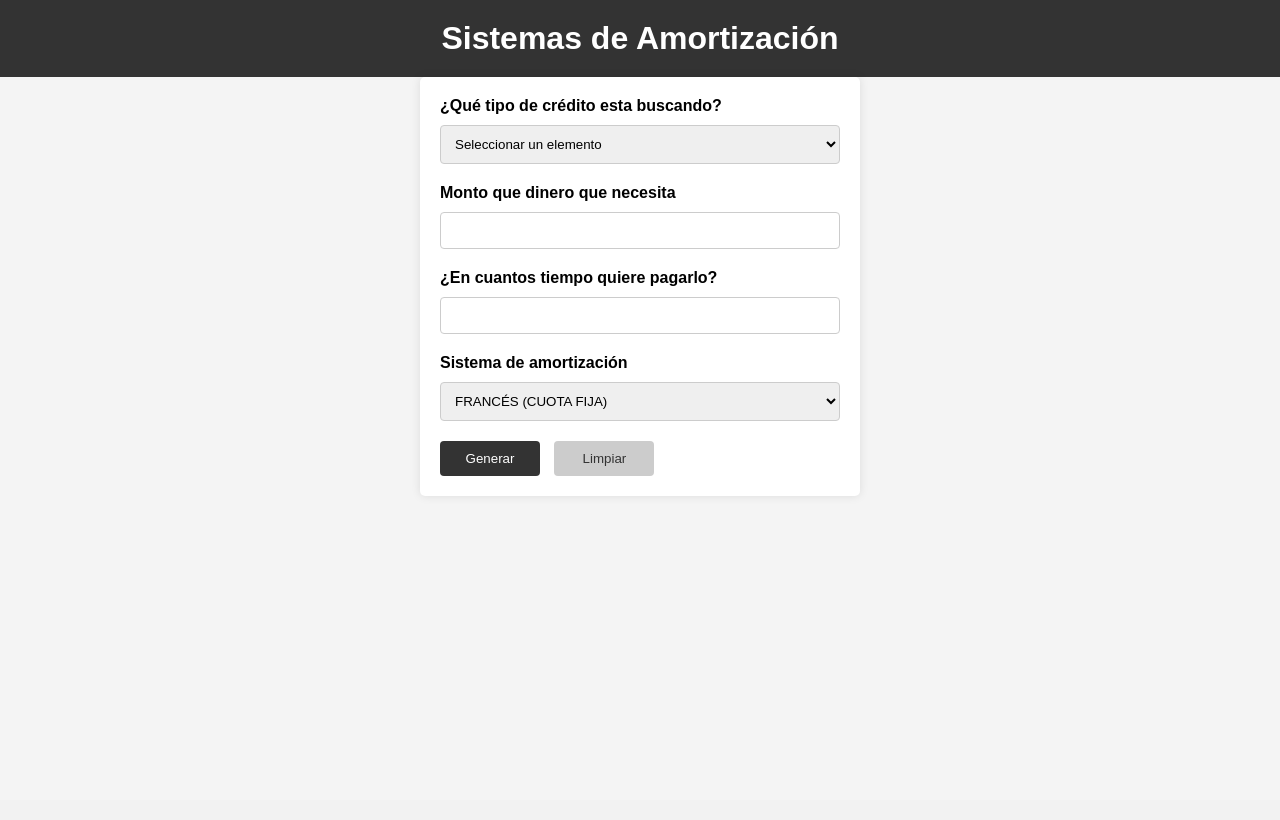
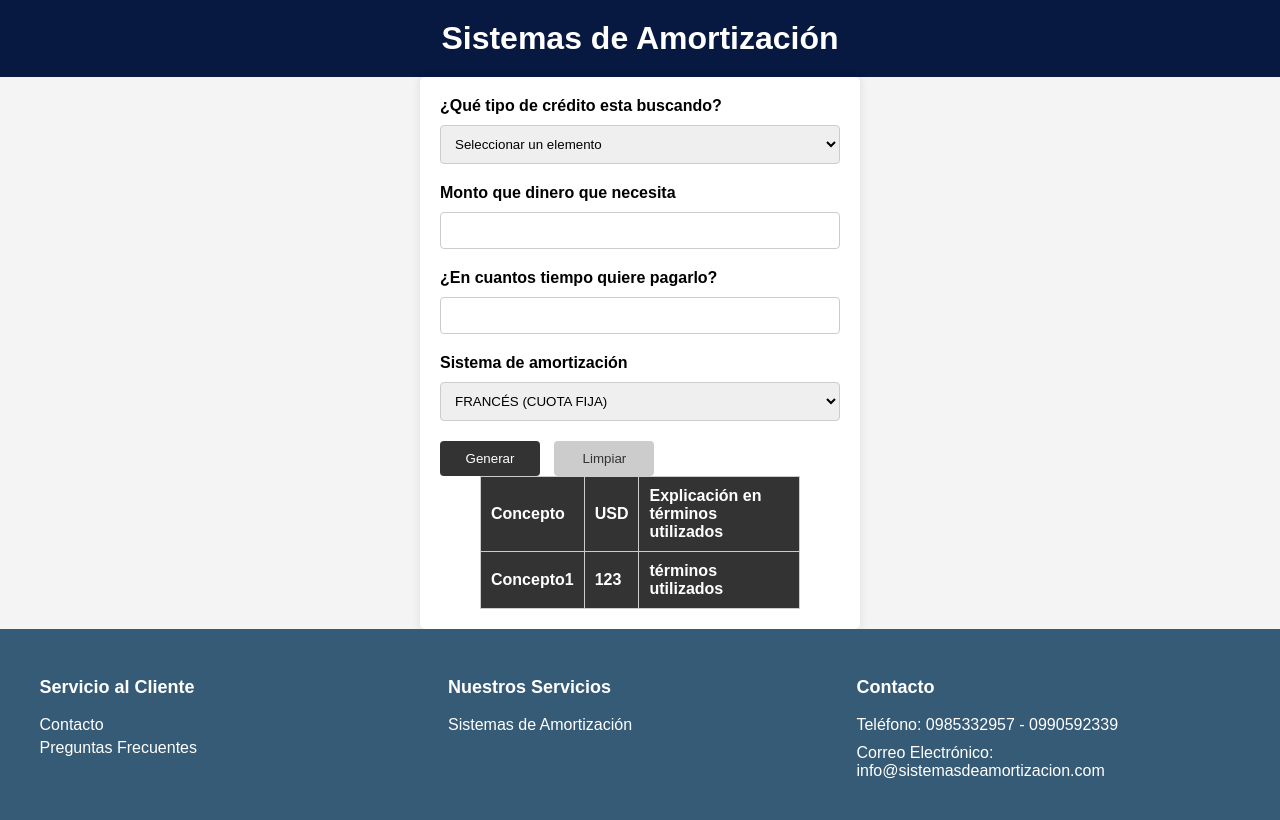
Before and after one commit to diana9519/ProyectoEconomia, a PHP site: the page made by Sistemas de Amortización/index.html in a window 1280 px wide. Before the commit the page ends 496 px from the top, so only its background shows below. Run offline with PHP 8.4, Linux system fonts and the light colour scheme; lists and menus that the app fills with data are empty.

Commit message:
creación de campos del sistema de amortización

```diff
--- a/Sistemas de Amortización/controllers/AppController.js
+++ b/Sistemas de Amortización/controllers/AppController.js
@@ -2,16 +2,29 @@ class AppController {
   constructor(modelo, vista) {
     this.modelo = modelo;
     this.vista = vista;
-      this.vista.botonCalcular.addEventListener('click', this.calcular.bind(this));
+    this.vista.botonGenerar.addEventListener('click', this.calcular.bind(this));
+
+    // Ocultar la tabla al cargar la página
+    const tabla1 = document.getElementById('tabla1');
+    tabla1.style.display = 'none';
   }
 
   calcular() {
-      const datosUsuario = this.vista.obtenerDatosUsuario();
-      this.modelo.montoPrestamo = datosUsuario.montoPrestamo;
-      this.modelo.tasaInteres = datosUsuario.tasaInteres;
-      this.modelo.plazoPrestamo = datosUsuario.plazoPrestamo;
+    const monto = parseFloat(document.getElementById('amount').value);
+    const plazo = parseInt(document.getElementById('period').value);
+    const sistemaAmortizacion = document.getElementById('system').value;
 
-      const amortizacion = this.modelo.calcularAmortizacion();
-      this.vista.mostrarResultados(amortizacion.cuotaMensual, amortizacion.totalPago, amortizacion.interesesTotales);
+    const tabla1HTML = LoanModel.calcularTabla1(monto, plazo, sistemaAmortizacion);
+    const tabla2HTML = AmortizationSchedule.calcularTabla2(monto, plazo, sistemaAmortizacion);
+    const tabla3HTML = this.modelo.calcularTabla3(monto, plazo, sistemaAmortizacion);
+
+    // Mostrar la tabla al hacer clic en el botón "Generar"
+    const tabla1 = document.getElementById('tabla1');
+    tabla1.innerHTML = tabla1HTML;
+    tabla1.style.display = 'block'; // Mostrar la tabla
+
+    // Agregar el contenido a las otras tablas y mostrarlas de manera similar
+    document.getElementById('tabla2').innerHTML = tabla2HTML;
+    document.getElementById('tabla3').innerHTML = tabla3HTML;
   }
 }
--- a/Sistemas de Amortización/index.html
+++ b/Sistemas de Amortización/index.html
@@ -1,16 +1,22 @@
 <!DOCTYPE html>
 <html lang="en">
+
 <head>
     <meta charset="UTF-8">
     <meta name="viewport" content="width=device-width, initial-scale=1.0">
     <title>Sistemas de Amortización</title>
     <link rel="stylesheet" href="styles.css">
+    <script src="models/LoanModel.js"></script>
+    <script src="views/UIController.js"></script>
+    <script src="controllers/AppController.js"></script>
+    <h1>Sistemas de Amortización</h1>
 </head>
+
 <body>
-    <h1>Sistemas de Amortización</h1>
+
     <form>
-        <label for="system">¿Qué tipo de crédito esta buscando?</label>
-        <select id="system" name="system">
+        <label for="type">¿Qué tipo de crédito esta buscando?</label>
+        <select id="type" name="type">
             <option value="french">Seleccionar un elemento</option>
         </select>
 
@@ -28,6 +34,50 @@
 
         <button type="submit">Generar</button>
         <button type="reset">Limpiar</button>
+
+        <table id="tabla1">
+            <tr>
+                <th>Concepto</th>
+                <th>USD</th>
+                <th>Explicación en términos utilizados</th>
+            </tr>
+            <tr>
+                <th>Concepto1</th>
+                <th>123</th>
+                <th> términos utilizados</th>
+            </tr>
+        </table>
+        <table id="tabla2">
+            <!-- Contenido de la segunda tabla -->
+        </table>
+        <table id="tabla3">
+            <!-- Contenido de la tercera tabla -->
+        </table>
+
     </form>
 </body>
+
+<footer>
+    <div class="footer-column">
+        <h3>Servicio al Cliente</h3>
+        <ul>
+            <li><a href="#">Contacto</a></li>
+            <li><a href="#">Preguntas Frecuentes</a></li>
+
+        </ul>
+    </div>
+    <div class="footer-column">
+        <h3>Nuestros Servicios</h3>
+        <ul>
+            <li><a href="#">Sistemas de Amortización</a></li>
+        </ul>
+    </div>
+    <div class="footer-column">
+        <h3>Contacto</h3>
+        <p>Teléfono: 0985332957 - 0990592339</p>
+        <p>Correo Electrónico: info@sistemasdeamortizacion.com</p>
+    </div>
+</footer>
+
+
 </html>
--- a/Sistemas de Amortización/models/LoanModel.js
+++ b/Sistemas de Amortización/models/LoanModel.js
@@ -5,6 +5,21 @@ class LoanModel {
     this.plazoPrestamo = 0;
   }
 
-    calcularAmortizacion() {
+  calcularTabla1(monto, plazo, sistemaAmortizacion) {
+    // Implementa la lógica para calcular y generar el contenido de la tabla 1
+    let tabla1HTML = '<table>';
+    // Agrega filas y celdas a la tabla1HTML según tus cálculos
+    // Ejemplo: tabla1HTML += '<tr><td>Cuota 1</td><td>Interés 1</td><td>Capital 1</td></tr>';
+    tabla1HTML += '</table>';
+    return tabla1HTML;
+  }
+
+  calcularTabla3(monto, plazo, sistemaAmortizacion) {
+    // Implementa la lógica para calcular y generar el contenido de la tabla 3
+    let tabla3HTML = '<table>';
+    // Agrega filas y celdas a la tabla3HTML según tus cálculos
+    // Ejemplo: tabla3HTML += '<tr><td>Cuota 1</td><td>Interés 1</td><td>Capital 1</td></tr>';
+    tabla3HTML += '</table>';
+    return tabla3HTML;
   }
 }
--- a/Sistemas de Amortización/styles.css
+++ b/Sistemas de Amortización/styles.css
@@ -8,7 +8,7 @@ body {
 h1 {
     text-align: center;
     padding: 20px;
-    background-color: #333;
+    background-color: #071841;
     color: #fff;
     margin: 0;
 }
@@ -28,7 +28,8 @@ label {
     font-weight: bold;
 }
 
-input, select {
+input,
+select {
     width: 100%;
     padding: 10px;
     margin-bottom: 20px;
@@ -59,3 +60,72 @@ button[type="reset"] {
 button:hover {
     background-color: #555;
 }
+
+/* Estilos generales para el footer */
+footer {
+    background-color: #365b77;
+    color: #fff;
+    text-align: center;
+    padding: 20px 0;
+}
+
+/* Estilos para las columnas del footer */
+.footer-column {
+    width: 30%; /* Ajusta el ancho de las columnas según tus preferencias */
+    display: inline-block;
+    vertical-align: top;
+    text-align: left;
+    padding: 10px;
+}
+
+.footer-column h3 {
+    font-size: 18px;
+}
+
+.footer-column ul {
+    list-style: none;
+    padding: 0;
+}
+
+.footer-column li {
+    margin: 5px 0;
+}
+
+.footer-column a {
+    color: #fff;
+    text-decoration: none;
+}
+
+/* Estilos para los párrafos en el footer */
+footer p {
+    margin: 10px 0;
+}
+
+
+table {
+    margin: 0 auto !important;
+    /* Centrar la tabla horizontalmente */
+    border-collapse: collapse !important;
+    width: 80% !important;
+    /* Ancho de la tabla */
+}
+
+th,
+td {
+    border: 1px solid #ccc !important;
+    padding: 10px !important;
+    text-align: left !important;
+}
+
+th {
+    background-color: #333 !important;
+    color: #fff !important;
+}
+
+tr:nth-child(even) {
+    background-color: #f2f2f2 !important;
+}
+
+tr:hover {
+    background-color: #ddd !important;
+}
```
Also changed, not shown: Sistemas de Amortización/models/AmortizationAchedule.js (added, +14 -0 lines), Sistemas de Amortización/views/vista.html (added, +65 -0 lines), Sistemas de Amortización/views/UIController.js (indentation only). Lines whose indentation alone changed are shown as unchanged.
